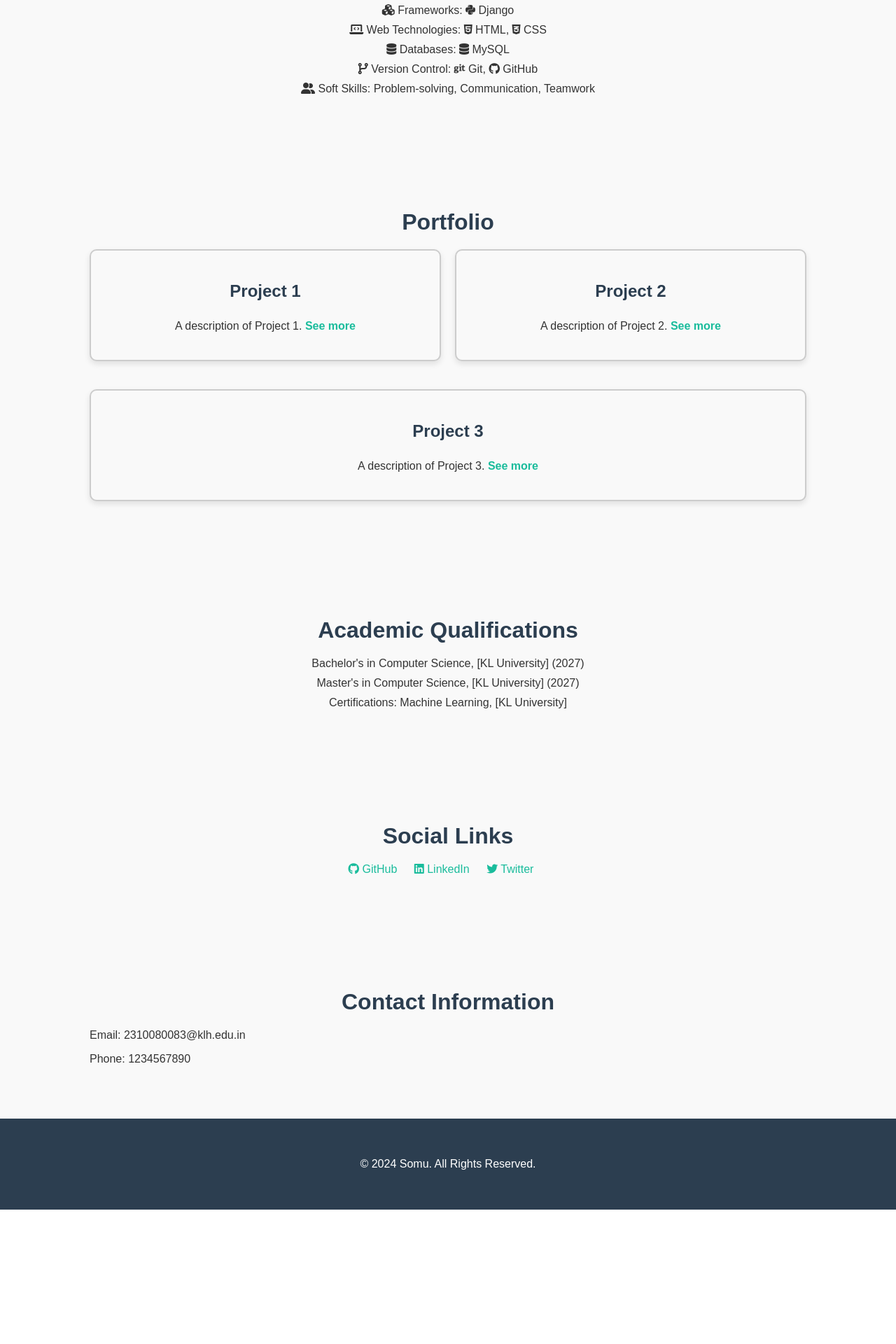
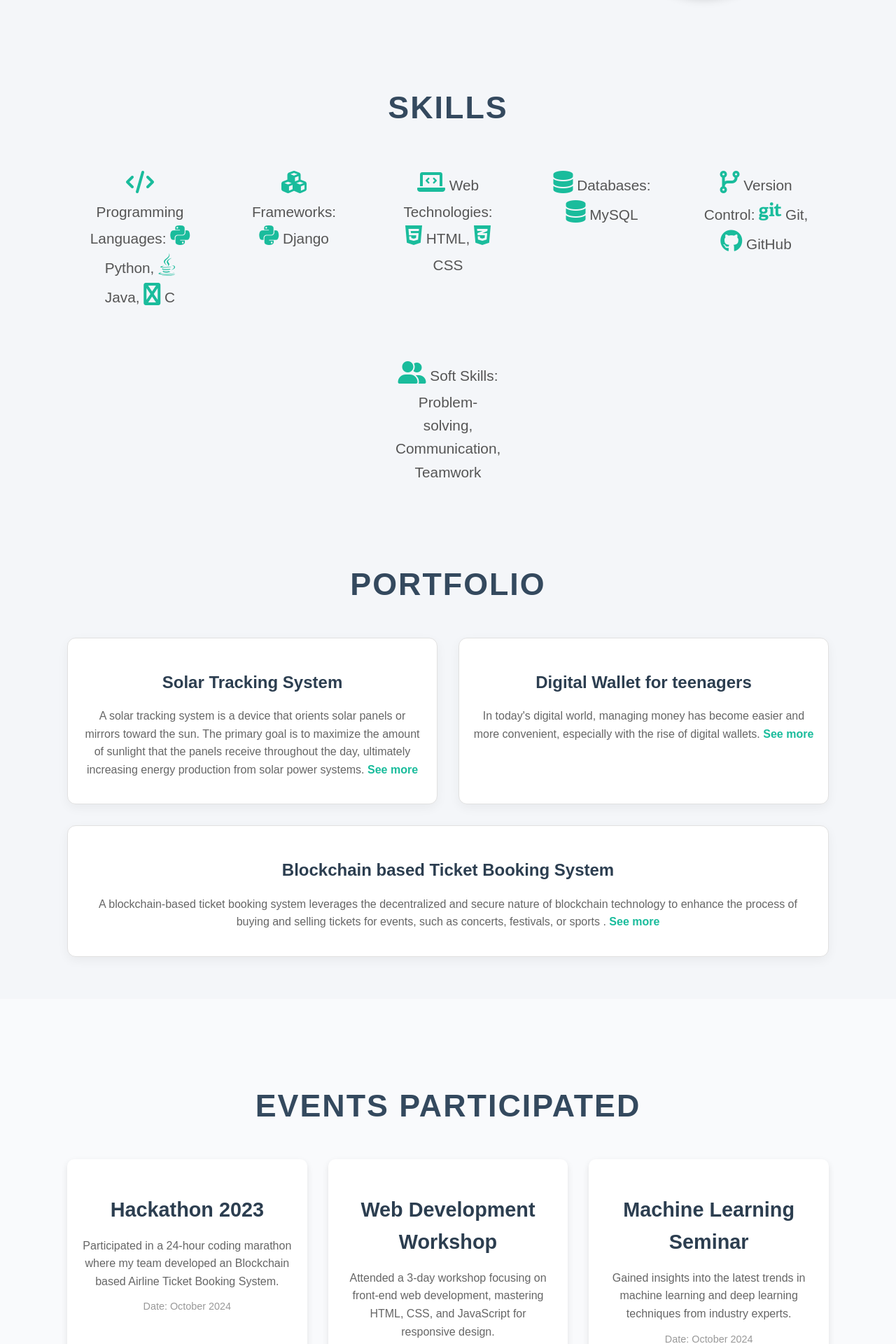
Before and after one commit to somu2323/mypersonalwebsite, a Django app: page / in a window 1280 px wide. Shown: the part 730-2650 px from the top of the page at 70% size. Before the commit the page ends 2458 px from the top, so only its background shows below. Run offline with Django 5.2, Linux system fonts and the light colour scheme.

Commit message:
Intial Commit

```diff
--- a/personal/static/styles.css
+++ b/personal/static/styles.css
@@ -1,57 +1,68 @@
+/* General Styles */
 body {
     font-family: 'Arial', sans-serif;
     margin: 0;
     padding: 0;
-    background-color: #f9f9f9;
+    background-color: #f4f6f9;
     color: #333;
+    line-height: 1.6;
+    font-size: 16px;
 }
 
 .container {
-    width: 80%;
+    width: 85%;
+    max-width: 1200px;
     margin: 0 auto;
     padding: 20px;
 }
 
+/* Header */
 header {
     background-color: #2c3e50;
     color: white;
-    padding: 20px 0;
+    padding: 60px 0;
+    text-align: center;
+    border-bottom: 5px solid #1abc9c;
 }
 
 header h1 {
     margin: 0;
-    text-align: center;
-    font-size: 2.5rem;
+    font-size: 3rem;
+    font-weight: bold;
+    text-transform: uppercase;
 }
 
 header p {
-    text-align: center;
-    font-size: 1.2rem;
-    margin: 10px 0 0;
+    font-size: 1.5rem;
+    margin-top: 10px;
+    font-style: italic;
 }
 
-section {
-    padding: 40px 0;
+/* Section Titles */
+section h2 {
+    text-align: center;
+    font-size: 2.8rem;
+    margin-bottom: 40px;
+    color: #34495e;
+    font-weight: bold;
+    text-transform: uppercase;
+    letter-spacing: 2px;
 }
 
-section h2 {
-    text-align: center;
-    font-size: 2rem;
-    margin-bottom: 20px;
-    color: #2c3e50;
-}
-
-/* About Me Section Styling */
+/* About Me Section */
 .about-content {
     display: flex;
     justify-content: space-between;
     align-items: center;
-    margin-top: 20px;
+    gap: 20px;
+    margin-bottom: 40px;
 }
 
 .about-text {
     flex: 2;
-    padding-right: 20px;
+    font-size: 1.1rem;
+    line-height: 1.7;
+    color: #555;
 }
 
 .about-image {
@@ -60,59 +71,73 @@ section h2 {
 }
 
 .about-image img {
-    width: 200px;
-    height: 200px;
+    width: 230px;
+    height: 230px;
     border-radius: 50%;
     object-fit: cover;
+    box-shadow: 0 4px 15px rgba(0, 0, 0, 0.2);
+    border: 5px solid #1abc9c;
 }
 
 /* Skills Section */
 #skills ul {
     list-style-type: none;
     padding: 0;
-    text-align: center;
+    display: flex;
+    flex-wrap: wrap;
+    justify-content: center;
+    gap: 40px;
 }
 
 #skills ul li {
-    margin-bottom: 10px;
+    margin: 15px;
+    font-size: 1.3rem;
+    color: #555;
+    text-align: center;
+    width: 150px;
 }
 
-#portfolio {
-    padding-top: 40px;
+#skills ul li i {
+    color: #1abc9c;
+    margin-bottom: 10px;
+    font-size: 2rem;
 }
 
+/* Portfolio Section */
 .projects {
     display: flex;
-    justify-content: space-between;
-    gap: 20px;
     flex-wrap: wrap;
+    justify-content: space-around;
+    gap: 30px;
+    margin-bottom: 40px;
 }
 
 .project-box {
-    border: 2px solid #ccc; /* Light border around the text box */
-    border-radius: 10px; /* Rounded corners */
-    padding: 20px; /* Padding inside the text box */
-    background-color: #f9f9f9; /* Light background color */
-    box-shadow: 0 4px 8px rgba(0, 0, 0, 0.1); /* Subtle shadow for depth */
-    transition: transform 0.2s ease-in-out; /* Smooth hover effect */
-    flex: 1 1 30%; /* Make each project box take up 30% of the container width */
-    margin-bottom: 20px;
+    flex: 1 1 30%;
+    border: 1px solid #e1e1e1;
+    border-radius: 12px;
+    padding: 20px;
+    background-color: white;
+    box-shadow: 0 5px 15px rgba(0, 0, 0, 0.05);
     text-align: center;
+    transition: transform 0.3s ease-in-out, box-shadow 0.3s ease-in-out;
 }
 
 .project-box:hover {
-    transform: scale(1.05); /* Slight zoom-in effect on hover */
+    transform: translateY(-10px);
+    box-shadow: 0 8px 20px rgba(0, 0, 0, 0.1);
 }
 
 .project-box h3 {
-    color: #2c3e50; /* Darker heading color */
+    color: #2c3e50;
+    margin-bottom: 10px;
     font-size: 1.5rem;
+    font-weight: bold;
 }
 
 .project-box p {
+    color: #666;
     font-size: 1rem;
-    line-height: 1.5;
-    color: #333;
 }
 
 .project-box a {
@@ -125,30 +150,85 @@ section h2 {
     text-decoration: underline;
 }
 
+/* Events Participated Section */
+#events {
+    background-color: #f9fafc;
+    padding: 60px 0;
+}
+
+.events-grid {
+    display: grid;
+    grid-template-columns: repeat(auto-fit, minmax(300px, 1fr));
+    gap: 30px;
+}
+
+.event-card {
+    background-color: white;
+    border-radius: 10px;
+    box-shadow: 0 4px 10px rgba(0, 0, 0, 0.1);
+    padding: 20px;
+    transition: transform 0.3s ease, box-shadow 0.3s ease;
+    text-align: center;
+}
+
+.event-card:hover {
+    transform: translateY(-10px);
+    box-shadow: 0 10px 20px rgba(0, 0, 0, 0.15);
+}
+
+.event-card h3 {
+    font-size: 1.8rem;
+    color: #2c3e50;
+    margin-bottom: 15px;
+}
+
+.event-card p {
+    font-size: 1rem;
+    color: #666;
+    margin-bottom: 10px;
+}
+
+.event-card span {
+    font-size: 0.9rem;
+    color: #999;
+}
+
 /* Academic Qualifications Section */
-#education ul, .social-links {
+#education ul {
     list-style-type: none;
     padding: 0;
     text-align: center;
+    font-size: 1.2rem;
+    color: #555;
 }
 
 #education ul li {
     margin-bottom: 10px;
 }
 
-/* Social Links */
-.social-links li {
-    display: inline;
-    margin-right: 20px;
+/* Social Links Section */
+.social-links {
+    display: flex;
+    justify-content: center;
+    gap: 30px;
 }
 
 .social-links a {
+    font-size: 2rem;
     color: #1abc9c;
     text-decoration: none;
 }
 
 .social-links a:hover {
-    text-decoration: underline;
+    color: #2c3e50;
+}
+
+/* Contact Section */
+#contact {
+    padding: 40px 0;
+    text-align: center;
+    background-color: #34495e;
+    color: white;
 }
 
 /* Footer */
@@ -157,4 +237,5 @@ footer {
     color: white;
     text-align: center;
     padding: 20px 0;
+    margin-top: 40px;
 }
--- a/personal/templates/home.html
+++ b/personal/templates/home.html
@@ -52,16 +52,40 @@
             <h2>Portfolio</h2>
             <div class="projects">
                 <div class="project-box">
-                    <h3>Project 1</h3>
-                    <p>A description of Project 1. <a href="https://yourproject1link.com" target="_blank">See more</a></p>
+                    <h3>Solar Tracking System</h3>
+                    <p>A solar tracking system is a device that orients solar panels or mirrors toward the sun. The primary goal is to maximize the amount of sunlight that the panels receive throughout the day, ultimately increasing energy production from solar power systems. <a href="https://yourproject1link.com" target="_blank">See more</a></p>
                 </div>
                 <div class="project-box">
-                    <h3>Project 2</h3>
-                    <p>A description of Project 2. <a href="https://yourproject2link.com" target="_blank">See more</a></p>
+                    <h3>Digital Wallet for teenagers</h3>
+                    <p>In today's digital world, managing money has become easier and more convenient, especially with the rise of digital wallets. <a href="https://yourproject2link.com" target="_blank">See more</a></p>
                 </div>
                 <div class="project-box">
-                    <h3>Project 3</h3>
-                    <p>A description of Project 3. <a href="https://yourproject3link.com" target="_blank">See more</a></p>
+                    <h3>Blockchain based Ticket Booking System</h3>
+                    <p>A blockchain-based ticket booking system leverages the decentralized and secure nature of blockchain technology to enhance the process of buying and selling tickets for events, such as concerts, festivals, or sports . <a href="https://yourproject3link.com" target="_blank">See more</a></p>
+                </div>
+            </div>
+        </div>
+    </section>
+
+    <!-- Events Participated Section -->
+    <section id="events">
+        <div class="container">
+            <h2>Events Participated</h2>
+            <div class="events-grid">
+                <div class="event-card">
+                    <h3>Hackathon 2023</h3>
+                    <p>Participated in a 24-hour coding marathon where my team developed an Blockchain based Airline Ticket Booking System.</p>
+                    <span>Date: October 2024</span>
+                </div>
+                <div class="event-card">
+                    <h3>Web Development Workshop</h3>
+                    <p>Attended a 3-day workshop focusing on front-end web development, mastering HTML, CSS, and JavaScript for responsive design.</p>
+                    <span>Date: March 2024</span>
+                </div>
+                <div class="event-card">
+                    <h3>Machine Learning Seminar</h3>
+                    <p>Gained insights into the latest trends in machine learning and deep learning techniques from industry experts.</p>
+                    <span>Date: October 2024</span>
                 </div>
             </div>
         </div>
```
